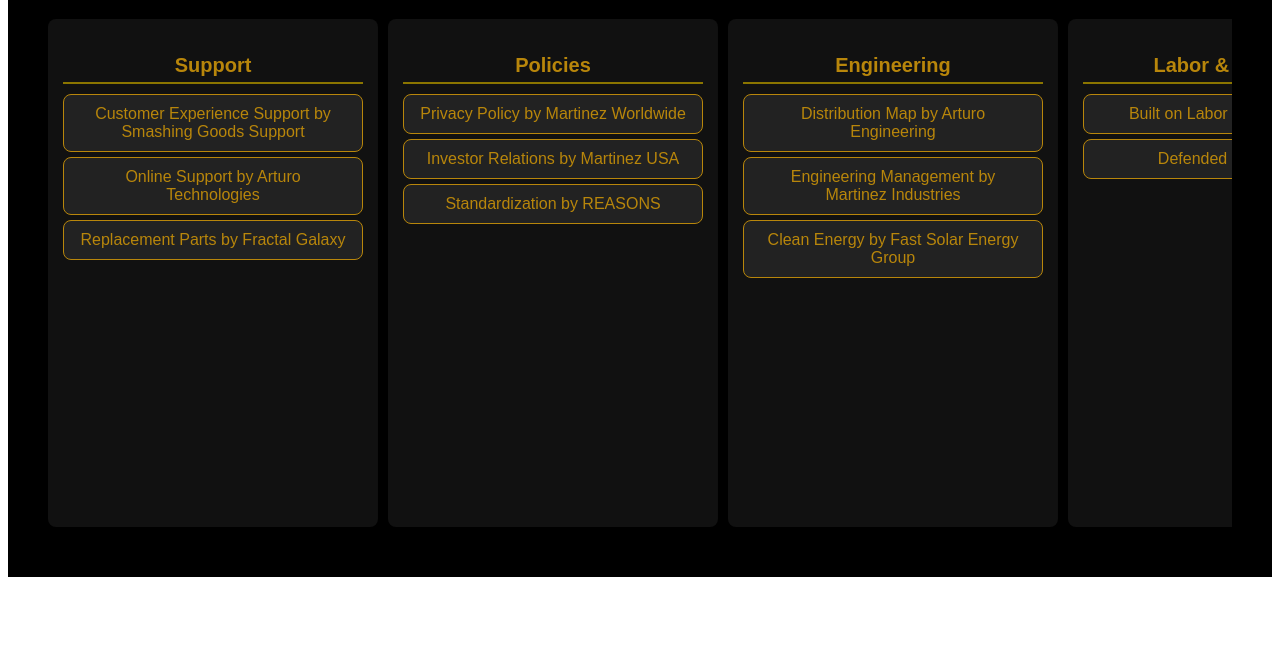
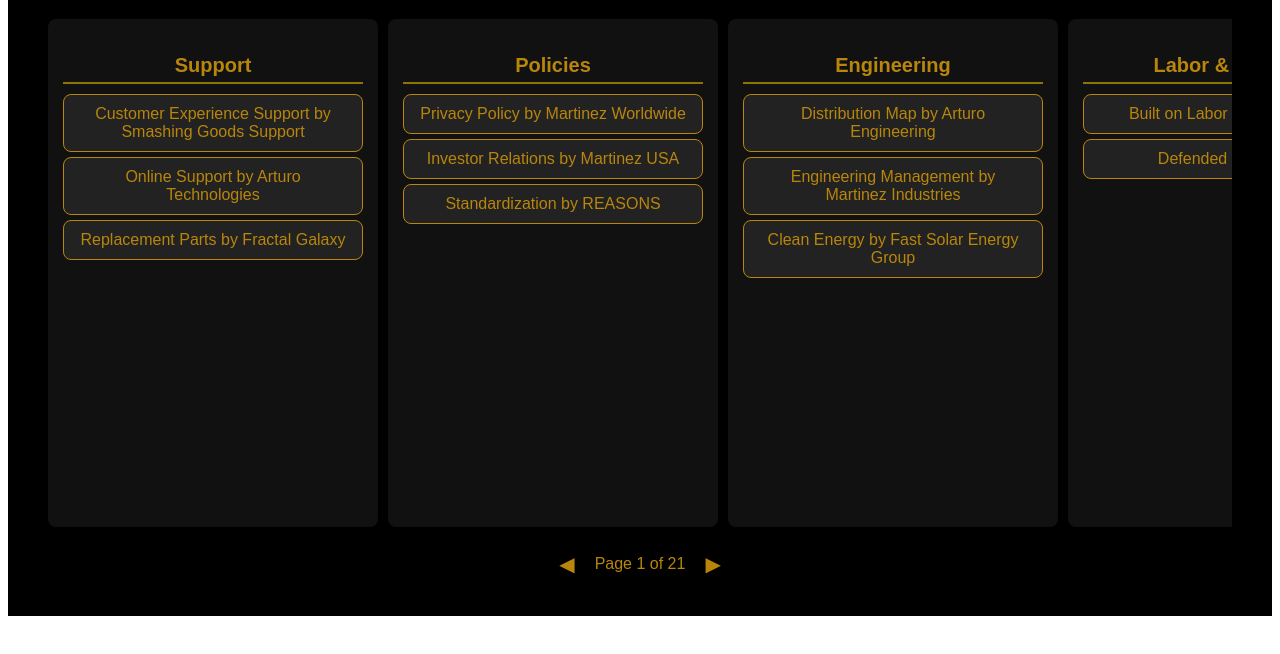
Before and after one commit to Martinezworldwide/Telecommunication-Support-iframe, a plain HTML site: page index.html in a window 1280 px wide. Shown: the part 116-770 px from the top of the page. Drawn offline with Linux system fonts and the light colour scheme; a web font is replaced by a local one.

Commit message:
Update index.html

```diff
--- a/index.html
+++ b/index.html
@@ -24,21 +24,21 @@
         /* Horizontal scroll container */
         .categories-container {
             display: flex;
-            overflow-x: auto;
-            scroll-snap-type: x mandatory;
+            overflow: hidden; /* Hide overflow for pagination effect */
             gap: 10px;
             padding-bottom: 10px;
             padding-top: 20px;
+            position: relative;
         }
         .category {
-            flex: 0 0 80%; /* Adjusts the width of each category for easier swiping */
+            flex: 0 0 100%; /* Full width for each page */
             max-width: 300px;
-            scroll-snap-align: start;
             background-color: #111;
             border-radius: 8px;
             padding: 15px;
             box-shadow: 0 0 10px rgba(0, 0, 0, 0.5);
             margin: 0 auto;
+            transition: transform 0.3s ease-in-out;
         }
         .category h3 {
             font-size: 20px;
@@ -65,13 +65,25 @@
             text-decoration: underline;
             color: #daa520; /* Slightly brighter gold on hover */
         }
+        .pagination {
+            display: flex;
+            justify-content: center;
+            align-items: center;
+            gap: 20px;
+            margin-top: 15px;
+        }
+        .arrow {
+            cursor: pointer;
+            font-size: 20px;
+            color: #b8860b;
+        }
     </style>
 </head>
 <body>
 
 <footer class="footer">
     <h2>Telecommunication Support</h2>
-    <div class="categories-container">
+    <div class="categories-container" id="slider">
 
         <!-- Support Section -->
         <div class="category">
@@ -314,7 +326,46 @@
 
 
     </div>
+<div class="pagination">
+        <span class="arrow" onclick="previousPage()">&#9664;</span>
+        <span id="pageInfo">Page 1 of 1</span>
+        <span class="arrow" onclick="nextPage()">&#9654;</span>
+    </div>
+
+
 </footer>
+<script>
+    const slider = document.getElementById('slider');
+    const categories = Array.from(slider.getElementsByClassName('category'));
+    const pageInfo = document.getElementById('pageInfo');
+    let currentPage = 0;
+    const totalPages = categories.length;
+
+    function updateSlider() {
+        // Update the transform style to show the current page
+        slider.style.transform = `translateX(-${currentPage * 100}%)`;
+        pageInfo.textContent = `Page ${currentPage + 1} of ${totalPages}`;
+    }
+
+    function nextPage() {
+        if (currentPage < totalPages - 1) {
+            currentPage++;
+            updateSlider();
+        }
+    }
+
+    function previousPage() {
+        if (currentPage > 0) {
+            currentPage--;
+            updateSlider();
+        }
+    }
+
+    // Initial call to set up the page display
+    updateSlider();
+</script>
+
+
 
 </body>
 </html>
```
